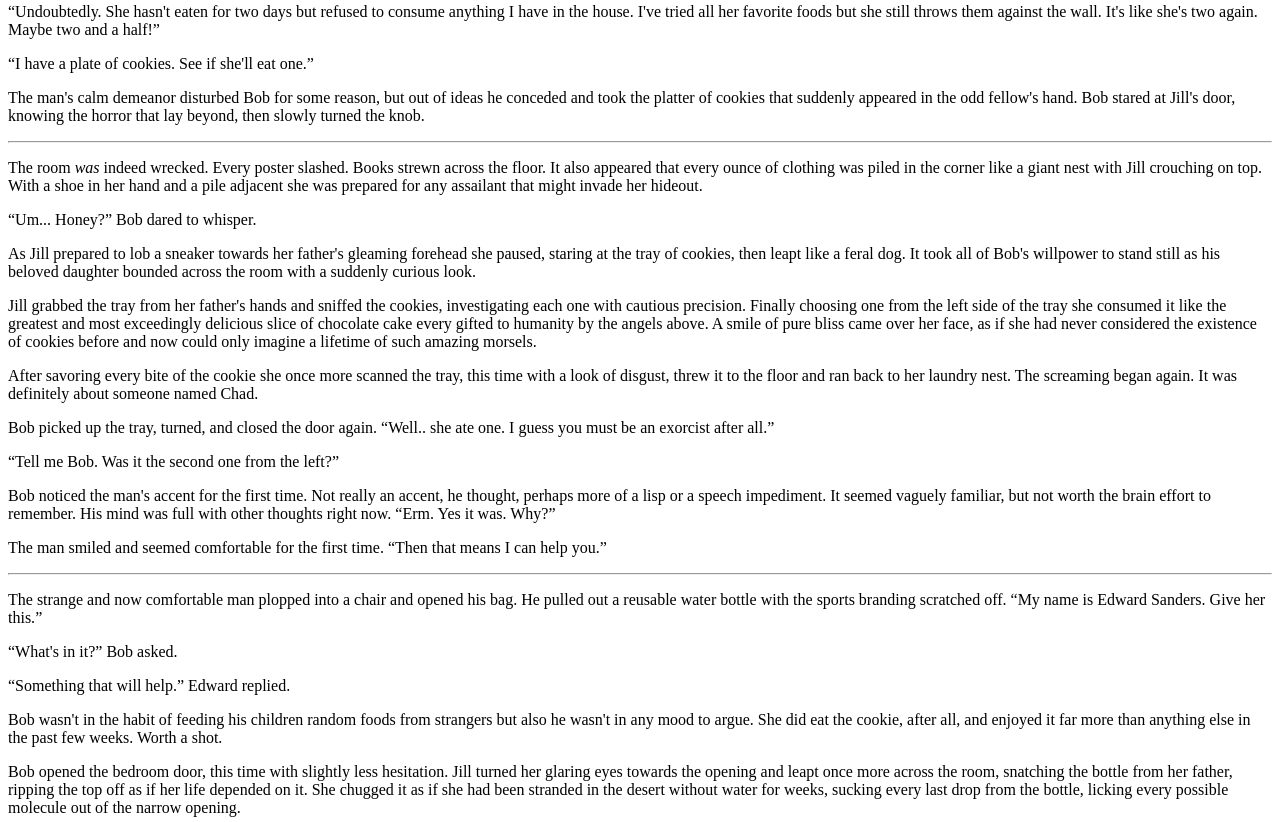
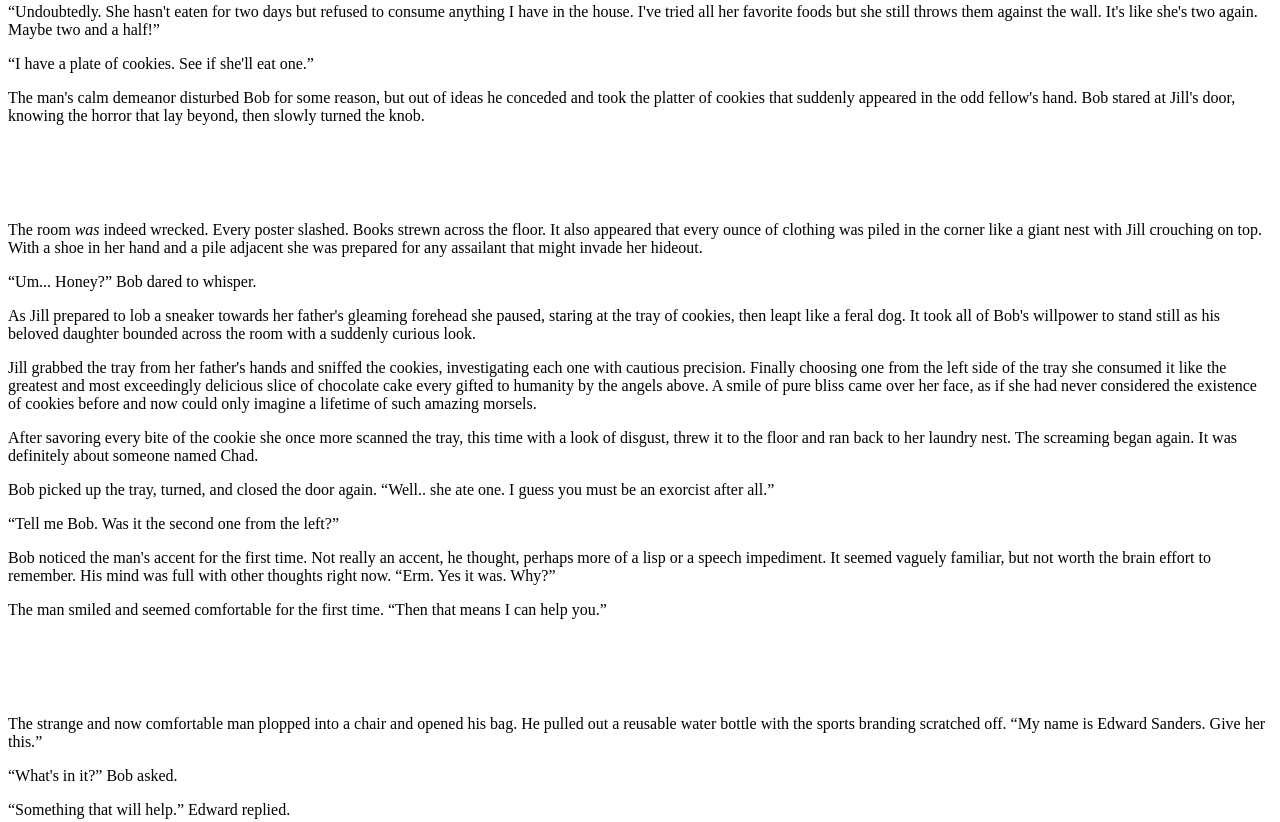
Before and after one commit to joshmarinacci/writing-blog, a website: page posts/2019-07-29.daughtervampire.html in a window 1280 px wide. Shown: the part 1993-2815 px from the top of the page. Drawn offline with Linux system fonts and the light colour scheme.

Commit message:
style the HR elements

```diff
--- a/posts/2019-07-29.daughtervampire.html
+++ b/posts/2019-07-29.daughtervampire.html
@@ -211,6 +211,21 @@
 <p>When Jill finally awoke and stumbled out her bedroom door Bob was ready. <q>Honey. There's someone you need
     to meet.</q></p>
 
+<style type="text/css">
+    hr {
+        border: none;
+        color: #333;
+        text-align: center;
+        height: 0rem;
+        margin: 3rem;
+    }
+    hr:after {
+        content: '\2726 \2726 \2726';
+        position: relative;
+        font-size: 1.5rem;
+        top: -0.75rem;
+    }
+</style>
 
 </body>
 </html>
```
